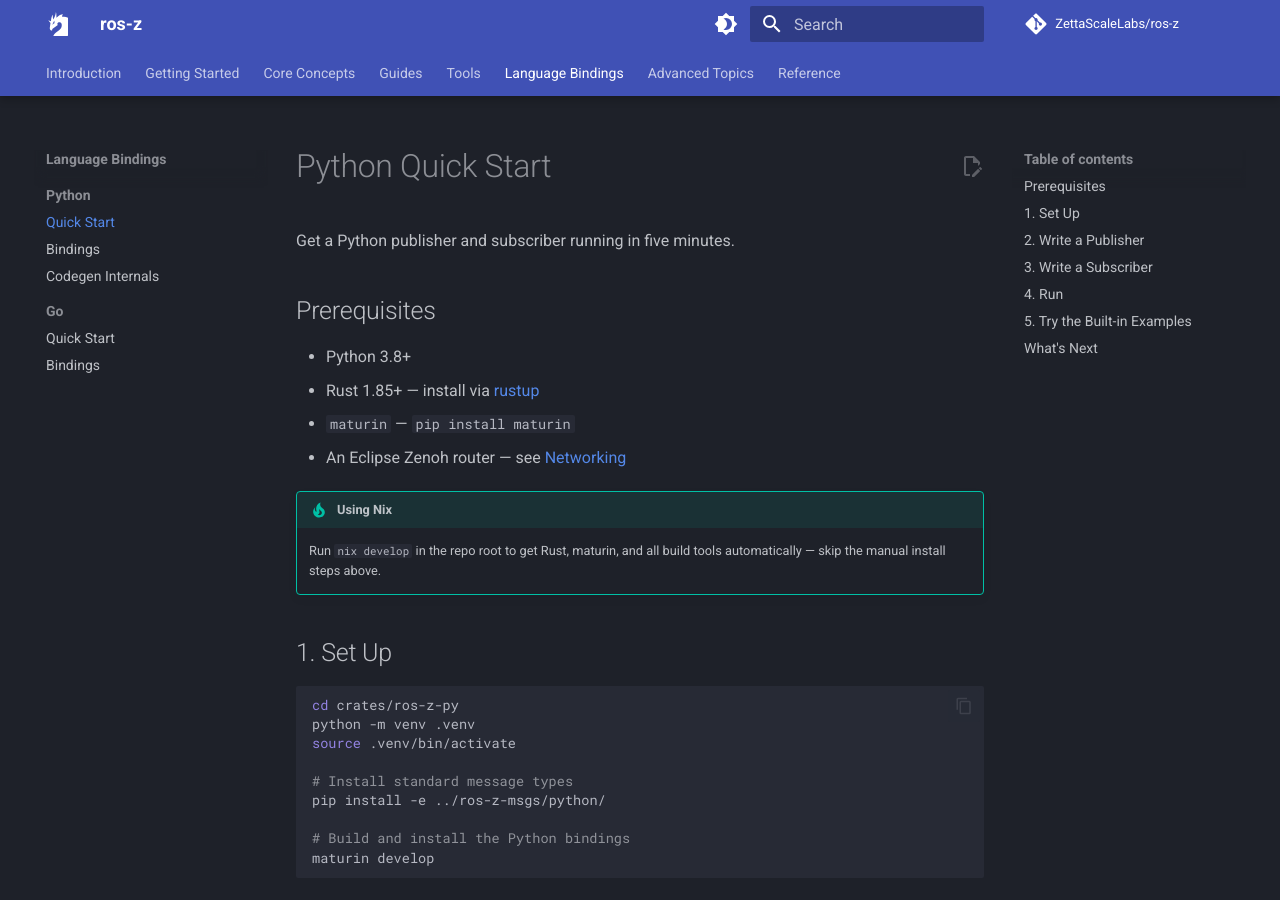
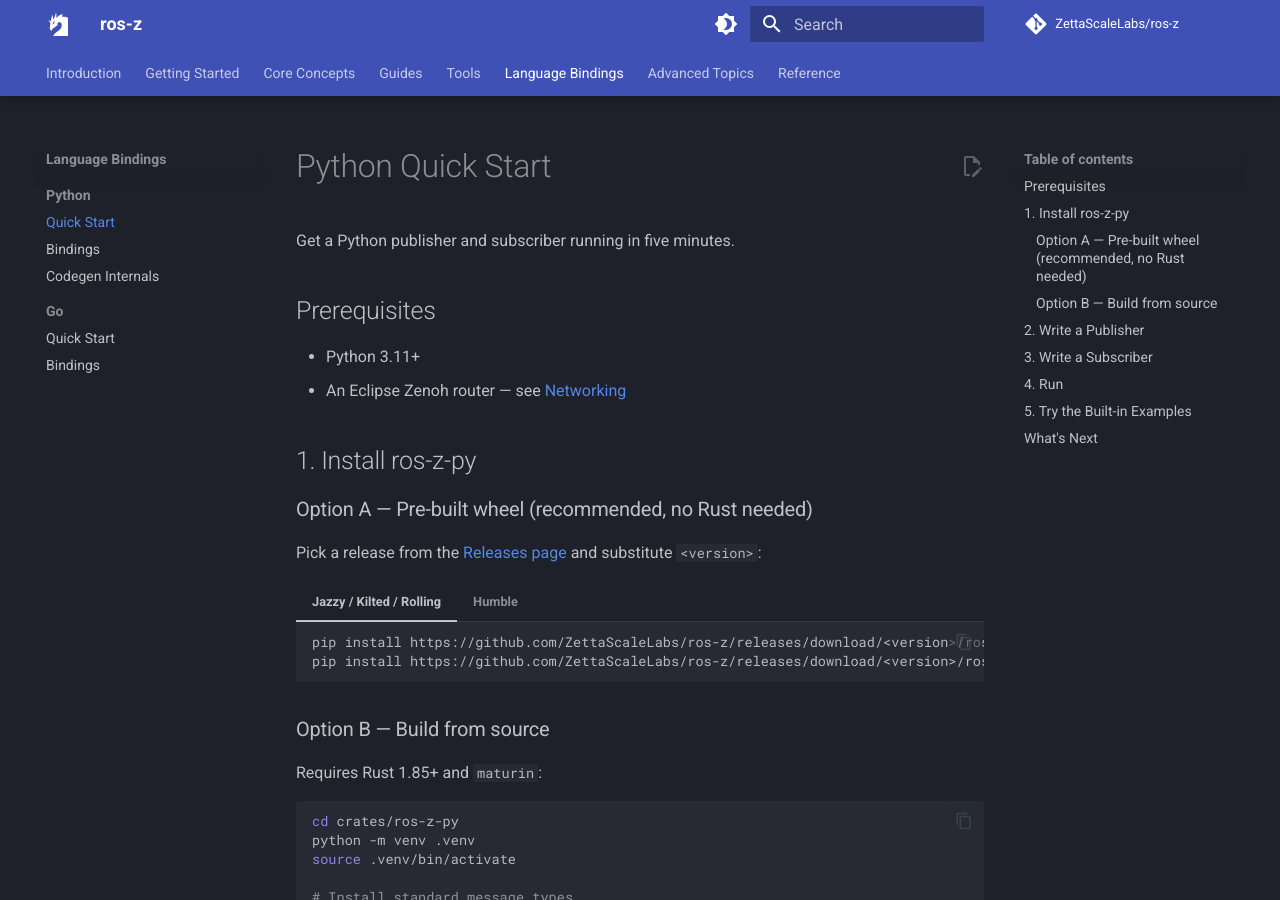
Before and after one commit to ZettaScaleLabs/ros-z, an MkDocs documentation site: the page built from docs/bindings/python-quick-start.md, in a window 1280 px wide and 900 px high. Built offline with MkDocs 1.6.1 and Material for MkDocs 9.7.7, drawn with Linux system fonts in a browser that asks for light colours; comment, search, counter and statistics services are not loaded.

Commit message:
docs: lead Python quick start with pre-built wheel install, remove confusing Nix tip

````diff
--- a/docs/bindings/python-quick-start.md
+++ b/docs/bindings/python-quick-start.md
@@ -5,15 +5,32 @@ Get a Python publisher and subscriber running in five minutes.
 
 ## Prerequisites
 
-- Python 3.8+
-- Rust 1.85+ — install via [rustup](https://rustup.rs)
-- `maturin` — `pip install maturin`
+- Python 3.11+
 - An Eclipse Zenoh router — see [Networking](../user-guide/networking.md)
 
-!!! tip "Using Nix"
-    Run `nix develop` in the repo root to get Rust, maturin, and all build tools automatically — skip the manual install steps above.
+## 1. Install ros-z-py
 
-## 1. Set Up
+### Option A — Pre-built wheel (recommended, no Rust needed)
+
+Pick a release from the [Releases page](https://github.com/ZettaScaleLabs/ros-z/releases) and substitute `<version>`:
+
+=== "Jazzy / Kilted / Rolling"
+
+    ```bash
+    pip install https://github.com/ZettaScaleLabs/ros-z/releases/download/<version>/ros_z_msgs_py-<version>-py3-none-any.whl
+    pip install https://github.com/ZettaScaleLabs/ros-z/releases/download/<version>/ros_z_py-<version>-0jazzy-cp311-abi3-linux_x86_64.whl
+    ```
+
+=== "Humble"
+
+    ```bash
+    pip install https://github.com/ZettaScaleLabs/ros-z/releases/download/<version>/ros_z_msgs_py-<version>-py3-none-any.whl
+    pip install https://github.com/ZettaScaleLabs/ros-z/releases/download/<version>/ros_z_py-<version>-0humble-cp311-abi3-linux_x86_64.whl
+    ```
+
+### Option B — Build from source
+
+Requires Rust 1.85+ and `maturin`:
 
 ```bash
 cd crates/ros-z-py
````
